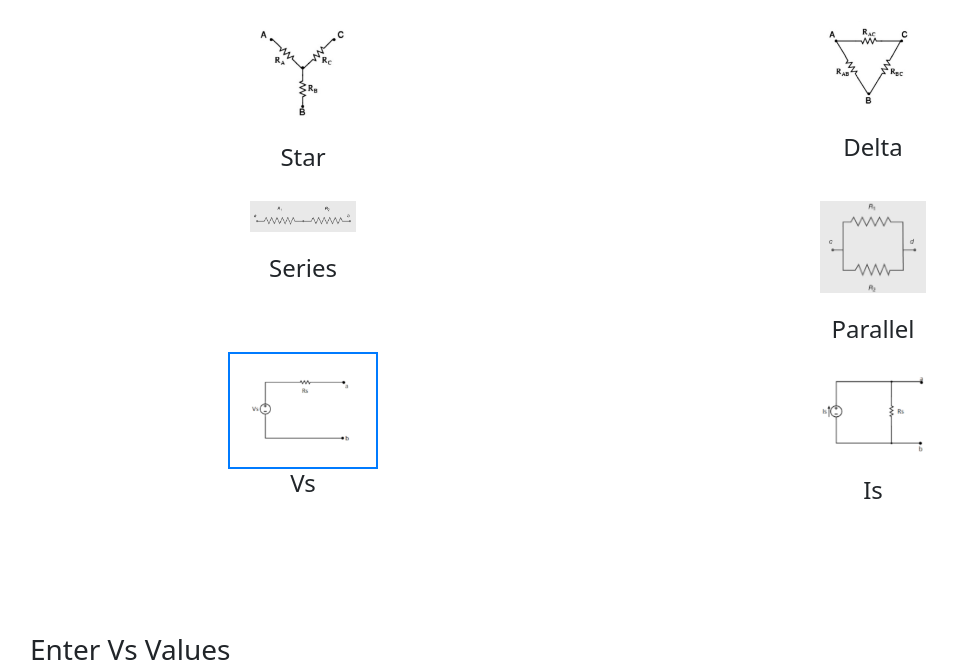
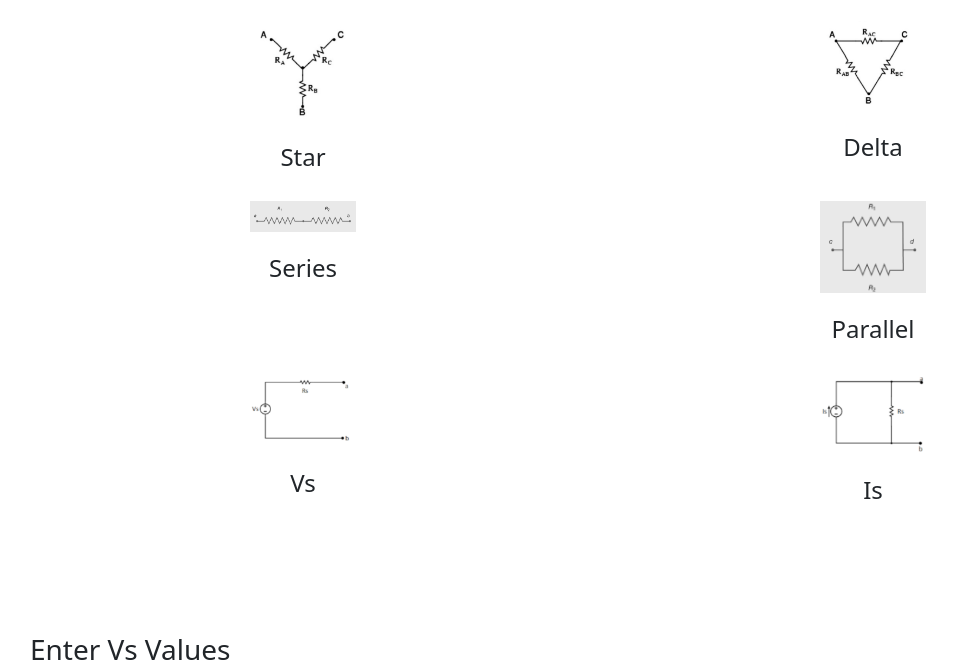
Before and after one commit to CodeWrecker-24/Circuit-Conversions, a plain HTML site: page test.html in a window 1280 px wide. Shown: the part 121-792 px from the top of the page, without its empty margins (52-1009 px from the left). Drawn offline with nearby package versions, Linux system fonts and the light colour scheme.

Commit message:
Update test.html

```diff
--- a/test.html
+++ b/test.html
@@ -43,7 +43,7 @@
             <h4>Parallel</h4>
         </div>
         <div class="col-6 col-md-6 text-center">
-            <img id="Vs-img" src="Images/Vs.png" class="image-selector active" alt="VS" width="150">
+            <img id="Vs-img" src="Images/Vs.png" class="image-selector" alt="VS" width="150">
             <h4>Vs</h4>
         </div>
         <div class="col-6 col-md-6 text-center">
```
